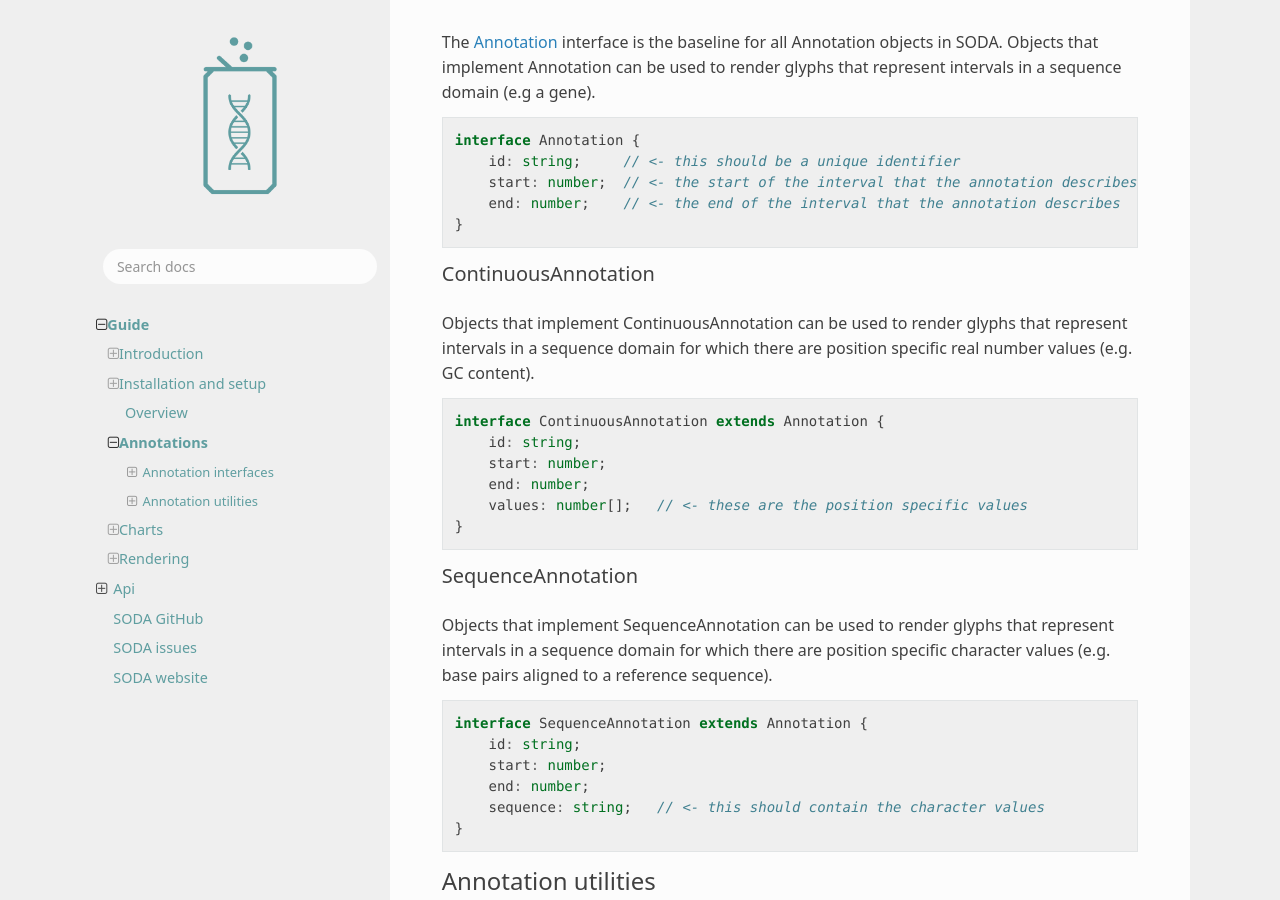
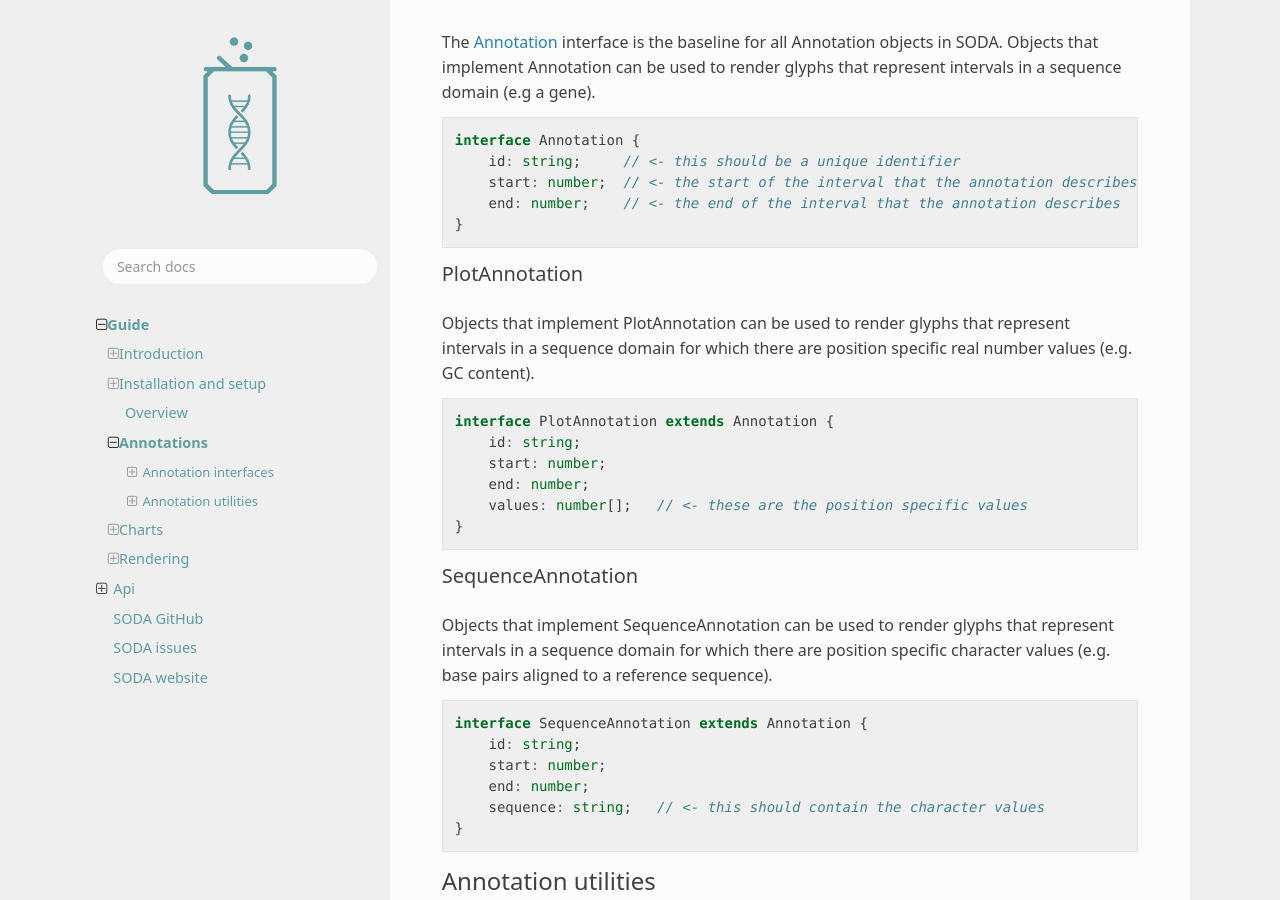
Before and after one commit to sodaviz/soda, a Sphinx documentation site: the page built from docs/source/guide/annotations.rst, in a window 1280 px wide and 900 px high, scrolled down 466 px. Built offline with Sphinx 7.4.7 and the Read the Docs theme 2.0.0, drawn with Linux system fonts in a browser that asks for light colours; pages that are not in the unit, such as notebooks, are missing from menus.

Commit message:
Renamed ConinuousAnnotation to PlotAnnotation in guide

```diff
--- a/docs/source/guide/annotations.rst
+++ b/docs/source/guide/annotations.rst
@@ -27,14 +27,14 @@ Objects that implement Annotation can be used to render glyphs that represent in
         end: number;    // <- the end of the interval that the annotation describes
     }
 
-ContinuousAnnotation
+PlotAnnotation
 ^^^^^^^^^^^^^^^^^^^^
 
-Objects that implement ContinuousAnnotation can be used to render glyphs that represent intervals in a sequence domain for which there are position specific real number values (e.g. GC content).
+Objects that implement PlotAnnotation can be used to render glyphs that represent intervals in a sequence domain for which there are position specific real number values (e.g. GC content).
 
 .. code-block:: typescript
 
-    interface ContinuousAnnotation extends Annotation {
+    interface PlotAnnotation extends Annotation {
         id: string;
         start: number;
         end: number;
```
